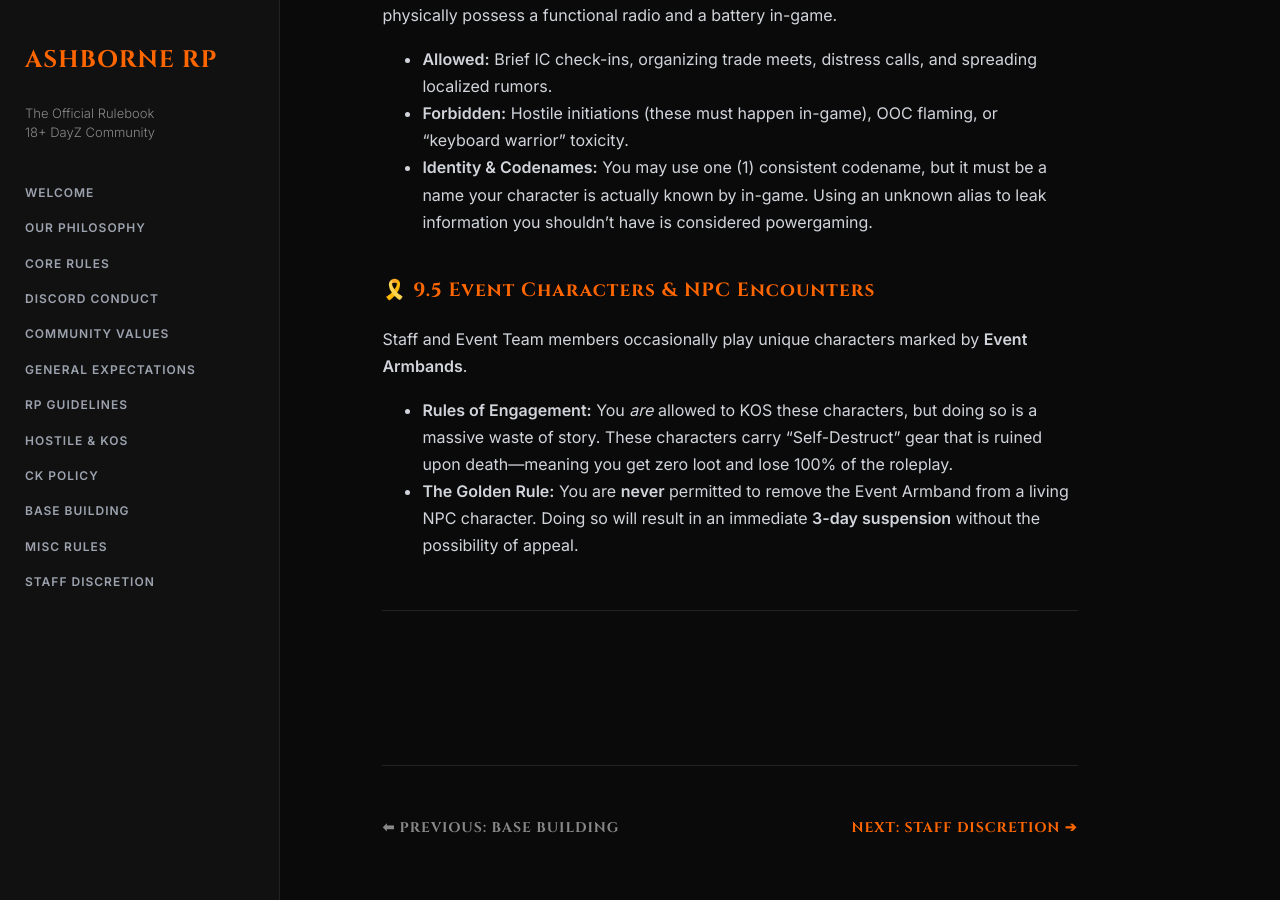
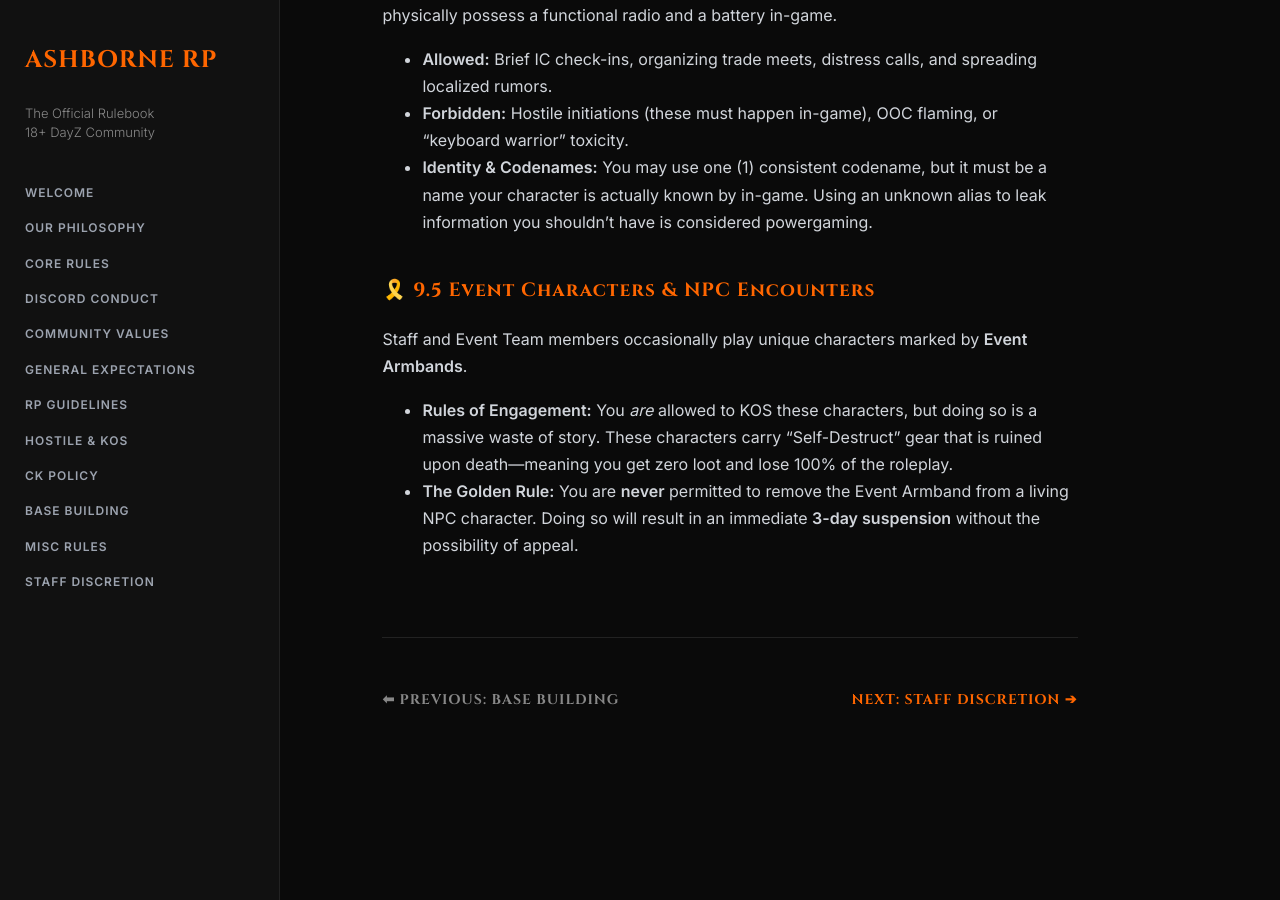
Before and after one commit to AshBorneRP/AshBorne-Rules, a Jekyll site: the page built from other-rules.md, in a window 1280 px wide and 900 px high, scrolled down 1697 px. Built offline with Jekyll 4.4.1, drawn with Linux system fonts in a browser that asks for light colours; our own code applies the rules of GitHub Pages for plain Markdown files; after the commit the page ends 2509 px from its top, so only the background shows below that.

Commit message:
Update other-rules.md

```diff
--- a/other-rules.md
+++ b/other-rules.md
@@ -42,12 +42,9 @@ Our Discord Radio channel is a direct extension of the game world. Use it with t
 Staff and Event Team members occasionally play unique characters marked by **Event Armbands**.
 * **Rules of Engagement:** You *are* allowed to KOS these characters, but doing so is a massive waste of story. These characters carry "Self-Destruct" gear that is ruined upon death—meaning you get zero loot and lose 100% of the roleplay.
 * **The Golden Rule:** You are **never** permitted to remove the Event Armband from a living NPC character. Doing so will result in an immediate **3-day suspension** without the possibility of appeal.
-
----
-
 <br><br>
-<hr>
-<div style="display: flex; justify-content: space-between; font-family: 'Cinzel', serif; font-size: 14px; letter-spacing: 1px;">
+<hr style="margin-top: 50px; border: 0; border-top: 1px solid #222;">
+<div style="display: flex; justify-content: space-between; font-family: 'Cinzel', serif; font-size: 14px; letter-spacing: 1px; margin-bottom: 40px;">
     <a href="base-building.html" style="text-decoration: none; color: #888;">⬅ PREVIOUS: BASE BUILDING</a>
     <a href="staff-discretion.html" style="text-decoration: none; color: #ff6600;">NEXT: STAFF DISCRETION ➔</a>
 </div>
```
